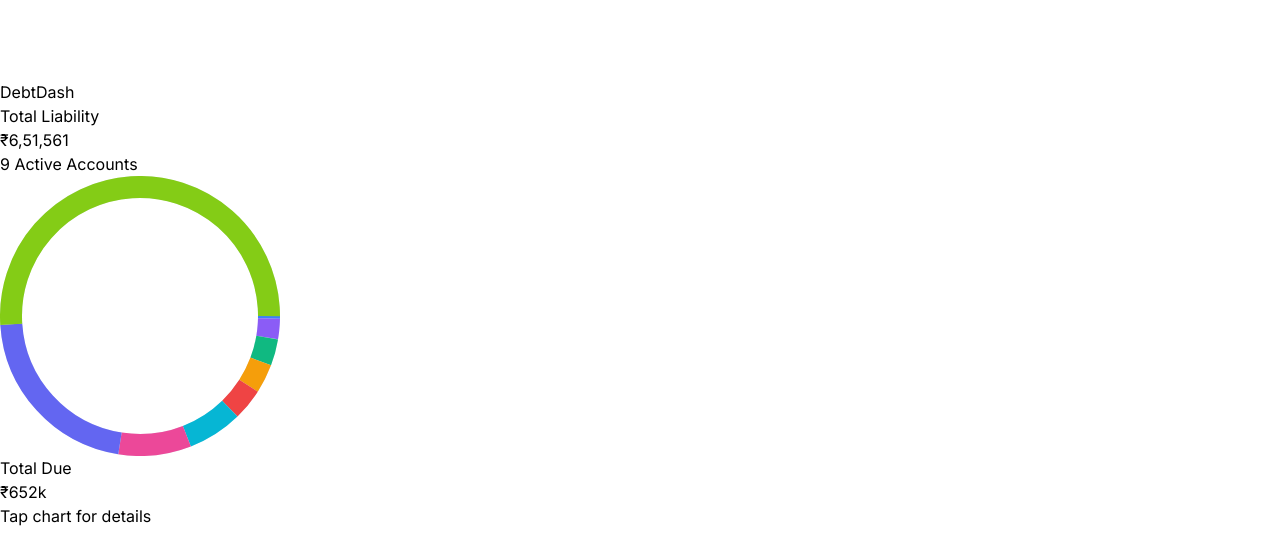
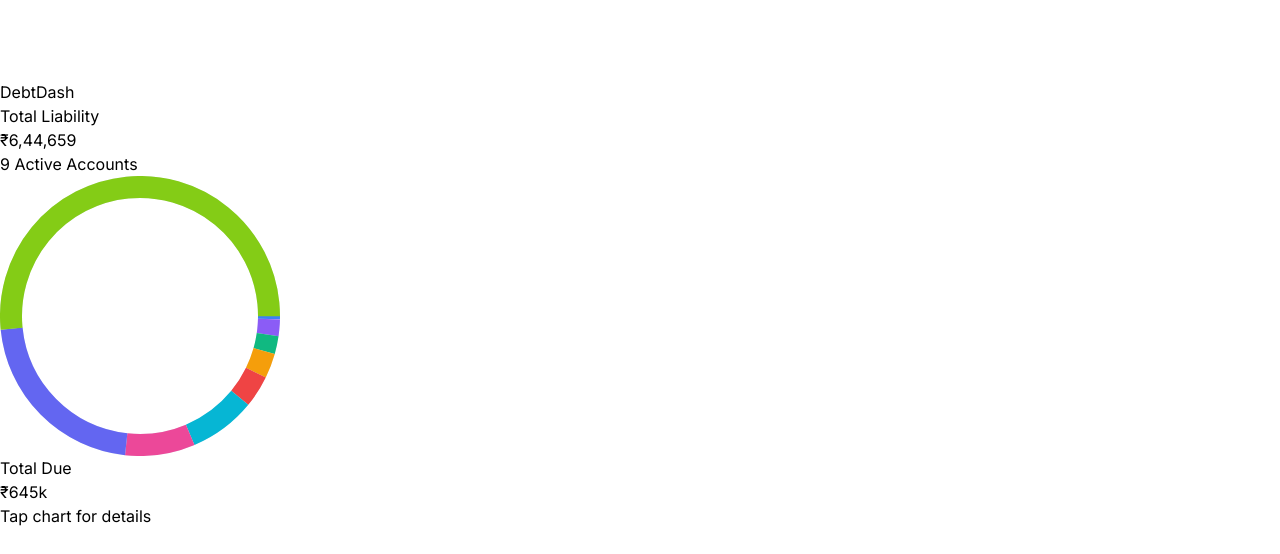
Before and after one commit to sreerag5375/LoanManager, a React (Vite) app: page / in a window 1280 px wide. Shown: the part 1200-1754 px from the top of the page. Built offline with nearby package versions, Linux system fonts and the light colour scheme.

Commit message:
march update

```diff
--- a/src/pages/LoanDashboard.jsx
+++ b/src/pages/LoanDashboard.jsx
@@ -37,13 +37,13 @@
 
     // --- STATE ---
     const [loans, setLoans] = useState([
-        { id: 1, name: 'Kummatti fund', amount: 2000 },
-        { id: 2, name: 'Mannarkkad loan', amount: 15400 },
-        { id: 3, name: 'ICICI Credit card', amount: 19950 },
-        { id: 4, name: 'Cred Loan 1', amount: 21885 },
+        { id: 1, name: 'Kummatti fund', amount: 2500 },
+        { id: 2, name: 'Mannarkkad loan', amount: 12400 },
+        { id: 3, name: 'ICICI Credit card', amount: 18446 },
+        { id: 4, name: 'Cred Loan 1', amount: 13334 },
         { id: 5, name: 'Kudumbasree loan', amount: 23800 },
-        { id: 6, name: 'Fed Credit card', amount: 41300 },
-        { id: 7, name: 'Cred Loan 2', amount: 54726 },
+        { id: 6, name: 'Fed Credit card', amount: 52000 },
+        { id: 7, name: 'Cred Loan 2', amount: 49679 },
         { id: 8, name: 'Education Loan', amount: 140000 },
         { id: 9, name: 'Marriage Loan', amount: 332500 }
     ]);
```
